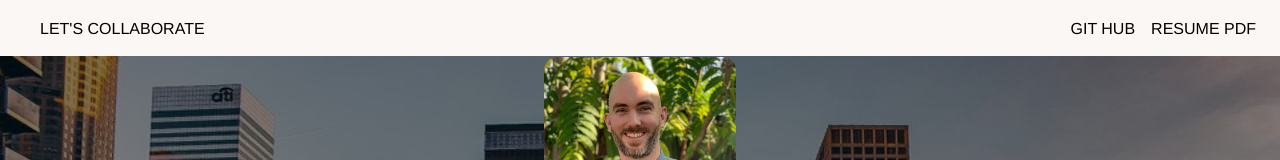
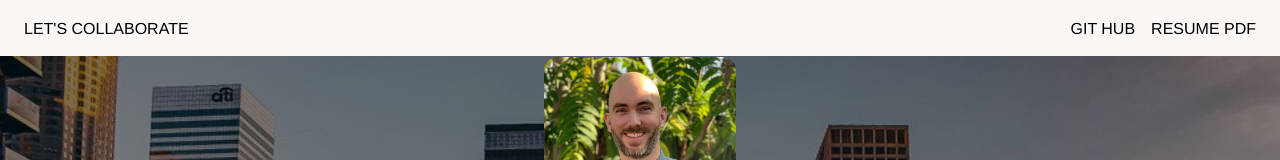
Before and after one commit to brentahrens1/portfolio-2020, a React (Create React App) app: page / in a window 1280 px wide. Shown: the top 160 px of the page. Built offline with nearby package versions, Linux system fonts and the light colour scheme.

Commit message:
adjusts nav position

```diff
--- a/src/components/Navigation/Navigation.css
+++ b/src/components/Navigation/Navigation.css
@@ -16,7 +16,6 @@
 }
 
 .primary__logo {
-    margin-left: 1rem;
     cursor: pointer;
 }
 
```
